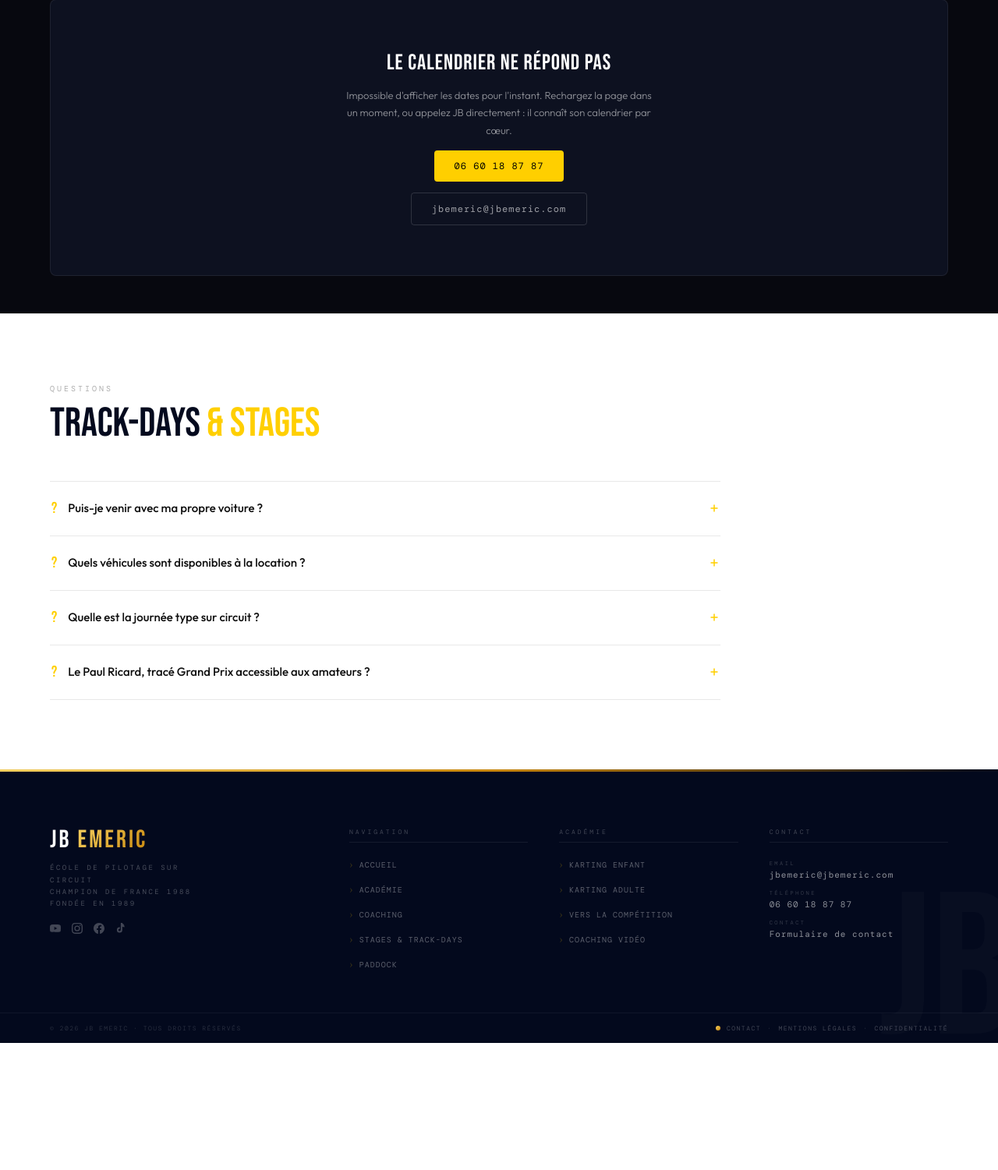
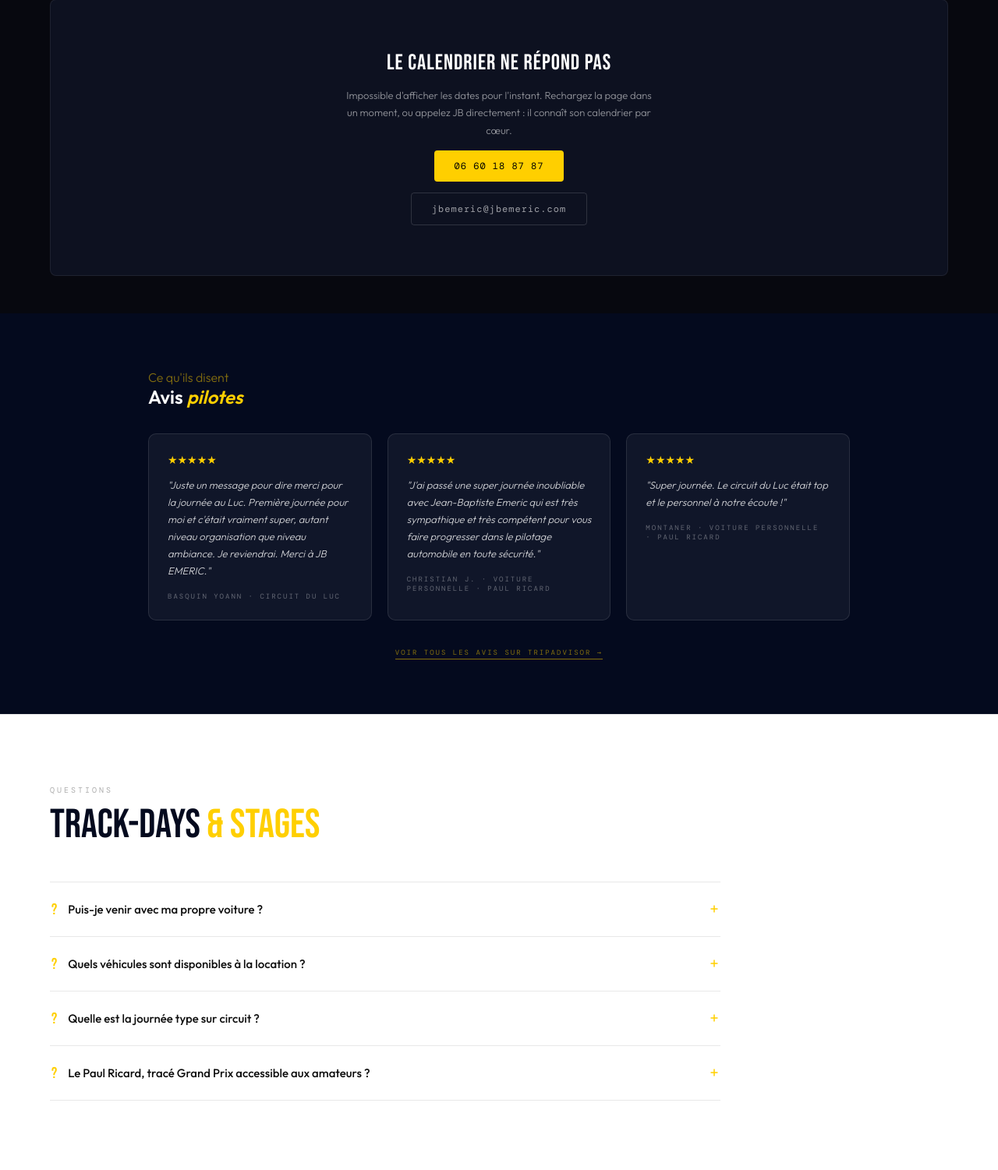
Before and after one commit to Yoemr/Jbemeric, a PHP site: page /evenements.html in a window 1280 px wide. Shown: the part 1198-2699 px from the top of the page at 78% size. Before the commit the page ends 2536 px from the top, so only its background shows below. Run offline with PHP 8.4, Linux system fonts and the light colour scheme; some libraries are stand-ins or nearby versions.

Commit message:
feat(avis): TripAdvisor devient un composant, sur le modele de la FAQ
Les avis vivaient en dur dans academie.html et coaching.html. Les memes
trois avis, deja divergents : l'ordre n'etait pas le meme d'une page a
l'autre.

Quatre pieces, une par nature de probleme. assets/css/avis.css tient la
forme, sortie de theme.css qui maigrit de 96 lignes. assets/js/avis.js
tient le tri par page et le rendu. La table avis tient le contenu.
assets/js/gestion-avis.js tient l'onglet ou JB le modifie.

Sept variables portent ce qui varie. Le fond sombre est le cas courant,
une page claire pose data-avis-fond="clair".

Un avis sans tag s'affiche partout, une question de FAQ sans tag nulle
part. C'est la seule divergence entre les deux composants, et elle est
voulue : un avis parle de JB neuf fois sur dix, le ranger sous une page
le cacherait des huit autres.

Le HTML garde ses avis, pour une raison de plus que la FAQ : un avis
rendu en JavaScript disparait de ce que lit un moteur de recherche, et
c'est justement la preuve sociale qu'on veut faire lire.

Le bloc arrive sur evenements.html, dont Yoan a decrit la structure.
evenement.html ne le recoit pas, sa structure n'a pas ete decidee.

Deux parcours, quatre controles negatifs tous concluants.

Co-Authored-By: Claude Opus 5 <noreply@anthropic.com>
Claude-Session: https://claude.ai/code/session_013p8KGTiBHP1JTEuXQASYyj

```diff
--- a/academie.html
+++ b/academie.html
@@ -8,6 +8,7 @@
   <link rel="stylesheet" href="assets/css/nav.css">
   <link rel="stylesheet" href="assets/css/snap.css">
   <link rel="stylesheet" href="assets/css/academie.css">
+  <link rel="stylesheet" href="assets/css/avis.css">
   <link rel="stylesheet" href="assets/css/faq.css">
 <title>Académie JB EMERIC · Formation Pilotage Karting & Voiture</title>
   <meta name="description" content="Karting enfant, karting adulte, accès à la compétition. Formation encadrée par Jean-Baptiste Emeric, Champion de France 1988. Brignoles, Cuges, Trets, Hyères, KIP.">
@@ -245,7 +246,7 @@
      d'ancrage est saute au defilement : il serait invisible. -->
 <div class="snap-section snap-fin">
 
-<div class="jbe-avis" id="avis">
+<div class="jbe-avis" id="avis" data-avis="academie">
   <div class="jbe-avis-in">
     <div class="rubrik">Ce qu'ils disent</div>
     <h2 class="sh">Avis <em>pilotes</em></h2>
@@ -313,6 +314,7 @@
 
 <div id="footer-root"></div>
 
+<script src="assets/js/avis.js"></script>
 <script src="assets/js/faq.js"></script>
 <script src="assets/js/site-data.js"></script>
 <script src="assets/js/videos.js"></script>
--- a/admin/gestion.html
+++ b/admin/gestion.html
@@ -47,6 +47,7 @@
 <!-- Un onglet par fonction. L'ordre ici est l'ordre à l'écran. -->
 <script src="assets/js/gestion-evenements.js"></script>
 <script src="assets/js/gestion-faq.js"></script>
+<script src="assets/js/gestion-avis.js"></script>
 
 <script type="module">
   // ── Le garde ────────────────────────────────────────────────────────────
--- /dev/null
+++ b/assets/css/avis.css
@@ -0,0 +1,119 @@
+/* avis.css : le bloc d'avis du site, écrit une seule fois.
+   ══════════════════════════════════════════════════════════════════════════
+
+   ── Le principe ──────────────────────────────────────────────────────────
+   Mot de Yoan, 9 août 2026 : « header, menu, body, trip advisor, faq, footer.
+   Hormis le texte du header rien n'a besoin d'être codé. Le fonctionnement
+   est le même partout donc un seul code suffit, mais le contenu varie et
+   s'adapte en fonction de la page. Parfois la couleur de fond varie pour bien
+   se marier avec la page. »
+
+   Même régime que faq.css, à côté : ce fichier tient la forme, la base tient
+   le contenu, l'attribut tient la couleur.
+
+   ── Ce qui varie, et rien d'autre ────────────────────────────────────────
+   Sept variables. Le fond sombre est le cas courant, hérité du site : une
+   page qui le veut ne déclare rien. Une page claire pose un attribut :
+
+     <div class="jbe-avis" data-avis="coaching" data-avis-fond="clair">
+
+   Une page qui aurait besoin d'une exception change une variable, pas une
+   règle.                                                                   */
+
+.jbe-avis {
+  --avis-fond:    var(--BN);
+  --avis-titre:   #ffffff;
+  --avis-carte:   rgba(255,255,255,.05);
+  --avis-filet:   rgba(255,255,255,.10);
+  --avis-texte:   rgba(255,255,255,.8);
+  --avis-source:  rgba(255,255,255,.35);
+  --avis-accent:  #FFCF00;
+  --avis-lien:    rgba(255,207,0,.6);
+
+  background: var(--avis-fond);
+  padding: clamp(40px,6vw,72px) clamp(20px,5vw,72px);
+}
+
+/* Le seul jeu de couleurs alternatif. Une page claire pose l'attribut et
+   n'écrit pas une ligne de CSS. */
+.jbe-avis[data-avis-fond="clair"] {
+  --avis-fond:    #fff;
+  --avis-titre:   #040a1e;
+  --avis-carte:   rgba(0,0,0,.03);
+  --avis-filet:   rgba(0,0,0,.09);
+  --avis-texte:   rgba(0,0,0,.66);
+  --avis-source:  rgba(0,0,0,.34);
+  /* Le jaune du site est illisible sur blanc. Le lien prend l'encre du
+     titre, c'est le seul endroit où le clair ne peut pas garder l'accent. */
+  --avis-lien:    rgba(4,10,30,.7);
+}
+
+.jbe-avis-in {
+  max-width: 900px;
+  margin: 0 auto;
+}
+
+/* ── L'en-tête ─────────────────────────────────────────────────────────── */
+.jbe-avis .rubrik { color: rgba(255,207,0,.5) }
+.jbe-avis .sh     { color: var(--avis-titre) }
+
+/* Le fond ne suit pas l'accent de page : sur l'Académie il vaut #0A3D91 et
+   le em deviendrait illisible sur le sombre. */
+.jbe-avis .sh em  { color: var(--avis-accent) }
+
+/* ── La liste ──────────────────────────────────────────────────────────── */
+.avis-list {
+  display: grid;
+  grid-template-columns: repeat(auto-fit, minmax(260px, 1fr));
+  gap: 20px;
+  margin-top: 32px;
+}
+
+.av {
+  background: var(--avis-carte);
+  border: 1px solid var(--avis-filet);
+  border-radius: 10px;
+  padding: 24px;
+}
+
+.av-note {
+  color: var(--avis-accent);
+  font-size: 14px;
+  margin-bottom: 12px;
+}
+
+.av-texte {
+  color: var(--avis-texte);
+  font-size: 13px;
+  line-height: 1.7;
+  margin: 0 0 16px;
+  font-style: italic;
+}
+
+.av-source {
+  font-family: 'DM Mono', monospace;
+  font-size: 9px;
+  letter-spacing: 2px;
+  text-transform: uppercase;
+  color: var(--avis-source);
+}
+
+/* ── Le lien TripAdvisor ───────────────────────────────────────────────── */
+.avis-lien {
+  text-align: center;
+  margin-top: 28px;
+}
+
+.avis-lien a {
+  font-family: 'DM Mono', monospace;
+  font-size: 9px;
+  letter-spacing: 2px;
+  text-transform: uppercase;
+  color: var(--avis-lien);
+  text-decoration: none;
+  border-bottom: 1px solid currentColor;
+  padding-bottom: 2px;
+  opacity: .85;
+}
+
+.avis-lien a:hover { opacity: 1 }
--- a/assets/css/theme.css
+++ b/assets/css/theme.css
@@ -177,100 +177,10 @@
 }
 
 /* ═══════════════════════════════════════════════════════
-   FAQ UNIVERSELLE : JB EMERIC
-   Fond blanc, accordion uniforme, toutes les pages
+   AVIS : voir assets/css/avis.css
+   Sorti d'ici le 9 août 2026, même régime que la FAQ.
+   Le bloc se paramètre par variables, il ne se recopie plus.
    ════════════════════════════════════════════════════ */
-
-/* ═══════════════════════════════════════════════════════
-   AVIS UNIVERSELS : JB EMERIC
-   Fond sombre, cartes en grille, toutes les pages.
-   Même régime que la FAQ juste au-dessus : le CSS est ici
-   et une seule fois, le texte des avis reste en HTML dans
-   chaque page. Un avis rendu en JavaScript disparaîtrait
-   de ce que lit un moteur de recherche, et c'est justement
-   la preuve sociale qu'on veut faire lire.
-   ════════════════════════════════════════════════════ */
-
-.jbe-avis {
-  background: var(--BN);
-  padding: clamp(40px,6vw,72px) clamp(20px,5vw,72px);
-}
-
-.jbe-avis-in {
-  max-width: 900px;
-  margin: 0 auto;
-}
-
-.jbe-avis .rubrik {
-  color: rgba(255,207,0,.5);
-}
-
-.jbe-avis .sh {
-  color: #fff;
-}
-
-/* Le fond est sombre quelle que soit la page, donc le em ne peut pas suivre
-   l'accent de page : sur l'Académie il vaut #0A3D91 et deviendrait illisible.
-   Même correctif que .jbe-faq .sh em juste au-dessus. */
-.jbe-avis .sh em {
-  color: var(--Y);
-}
-
-.avis-list {
-  display: grid;
-  grid-template-columns: repeat(auto-fit, minmax(260px, 1fr));
-  gap: 20px;
-  margin-top: 32px;
-}
-
-.av {
-  background: rgba(255,255,255,.05);
-  border: 1px solid rgba(255,255,255,.1);
-  border-radius: 10px;
-  padding: 24px;
-}
-
-.av-note {
-  color: var(--Y);
-  font-size: 14px;
-  margin-bottom: 12px;
-}
-
-.av-texte {
-  color: rgba(255,255,255,.8);
-  font-size: 13px;
-  line-height: 1.7;
-  margin: 0 0 16px;
-  font-style: italic;
-}
-
-.av-source {
-  font-family: 'DM Mono', monospace;
-  font-size: 9px;
-  letter-spacing: 2px;
-  text-transform: uppercase;
-  color: rgba(255,255,255,.35);
-}
-
-.avis-lien {
-  text-align: center;
-  margin-top: 28px;
-}
-
-.avis-lien a {
-  font-family: 'DM Mono', monospace;
-  font-size: 9px;
-  letter-spacing: 2px;
-  text-transform: uppercase;
-  color: rgba(255,207,0,.6);
-  text-decoration: none;
-  border-bottom: 1px solid rgba(255,207,0,.2);
-  padding-bottom: 2px;
-}
-
-.avis-lien a:hover {
-  color: var(--Y);
-}
 
 
 /* ─── CASSE PARAGRAPHES ──────────────────────────────────────────── */
--- /dev/null
+++ b/assets/js/avis.js
@@ -0,0 +1,109 @@
+// avis.js : les avis du site, écrits une seule fois.
+//
+// ── Le principe, demandé par Yoan le 9 août 2026 ────────────────────────────
+// « Header, menu, body, trip advisor, faq, footer. Hormis le texte du header
+// rien n'a besoin d'être codé. Le fonctionnement est le même partout donc un
+// seul code suffit, mais le contenu varie et s'adapte en fonction de la page. »
+//
+// C'est le jumeau de faq.js, à la lettre : même contrat, même filet, même
+// vocabulaire de tags. Les deux blocs posent le même problème, ils reçoivent
+// donc la même réponse plutôt que deux qui divergeront.
+//
+// ── Comment une page s'en sert ──────────────────────────────────────────────
+//     <div class="jbe-avis" data-avis="coaching">
+//       <div class="jbe-avis-in">
+//         <div class="rubrik">Ce qu'ils disent</div>
+//         <h2 class="sh">Avis <em>pilotes</em></h2>
+//         <div class="avis-list">
+//           ... les avis ecrits en dur restent ici ...
+//         </div>
+//         <div class="avis-lien"> ... </div>
+//       </div>
+//     </div>
+//
+// ── La différence avec la FAQ, et elle compte ───────────────────────────────
+// Un avis sans tag vaut pour tout le site, et c'est le cas courant : « JB est
+// compétent et sympathique » n'a aucune raison d'être rangé sous une page.
+// Un avis tagué s'ajoute aux avis généraux sur les pages qu'il nomme.
+//
+// Une question de FAQ sans tag ne s'affiche nulle part, parce qu'une question
+// est toujours la question de quelqu'un sur quelque chose. Les deux règles
+// sont opposées, et c'est voulu.
+//
+// ── Pourquoi le HTML garde ses avis ─────────────────────────────────────────
+// Deux raisons, une de plus que la FAQ. Le filet d'abord : si Supabase ne
+// répond pas, le visiteur lit les avis d'avant plutôt qu'un trou. Le
+// référencement ensuite : un avis rendu en JavaScript disparaît de ce que lit
+// un moteur de recherche, et la preuve sociale est justement ce qu'on veut
+// faire lire. Le HTML de la page reste donc la version que voit un robot.
+
+(function () {
+  var SB_URL = 'https://fyaybxamuabawerqzuud.supabase.co/rest/v1/'
+  var SB_KEY = 'sb_publishable_9XPoYkZmVACEtI6UfPRhYg_3RAfWXFD'
+
+  function ech(v) {
+    return String(v == null ? '' : v)
+      .replace(/&/g, '&amp;').replace(/</g, '&lt;').replace(/>/g, '&gt;')
+      .replace(/"/g, '&quot;')
+  }
+
+  // La note se rend en étoiles ici. JB saisit un chiffre de 1 à 5 dans la
+  // fenêtre de gestion, il n'a pas à coller cinq caractères à la main.
+  function etoiles(n) {
+    var k = Math.max(1, Math.min(5, parseInt(n, 10) || 5))
+    return new Array(k + 1).join('★')
+  }
+
+  function remplir(bloc, lignes) {
+    var liste = bloc.querySelector('.avis-list')
+    if (!liste) return
+    liste.innerHTML = lignes.map(function (a) {
+      return '<div class="av">' +
+        '<div class="av-note">' + etoiles(a.note) + '</div>' +
+        '<p class="av-texte">"' + ech(a.texte) + '"</p>' +
+        '<div class="av-source">' + ech(a.auteur) +
+          (a.contexte ? ' · ' + ech(a.contexte) : '') +
+        '</div>' +
+      '</div>'
+    }).join('')
+  }
+
+  // Le contrat est l'attribut, pas la classe : une page recopiée porterait le
+  // même nom de conteneur sans que personne ait à tenir une liste de noms.
+  var blocs = document.querySelectorAll('[data-avis]')
+  if (!blocs.length) return
+
+  var tags = []
+  var parTag = {}
+  for (var j = 0; j < blocs.length; j++) {
+    var t = blocs[j].getAttribute('data-avis') || ''
+    if (!parTag[t]) { parTag[t] = []; tags.push(t) }
+    parTag[t].push(blocs[j])
+  }
+
+  // Une seule requête pour toute la page, et le tri des tags se fait ici.
+  //
+  // La FAQ, elle, filtre côté serveur avec « tags=ov.{...} ». Le besoin n'est
+  // pas le même : ici il faut « les avis sans tag, PLUS ceux qui nomment cette
+  // page », soit deux conditions à combiner. PostgREST sait le faire, mais
+  // avec des accolades imbriquées dans un « or=() » que ce poste ne peut pas
+  // éprouver contre la vraie base. Le tri tient en trois lignes dans la page
+  // et il est éprouvé par un parcours : c'est le choix sûr.
+  //
+  // Si la table dépassait un jour la centaine d'avis, il faudra revenir ici.
+  fetch(SB_URL + 'avis?visible=eq.true&order=ordre.asc&select=auteur,contexte,texte,note,tags,ordre',
+        { headers: { apikey: SB_KEY, Authorization: 'Bearer ' + SB_KEY } })
+    .then(function (r) { if (!r.ok) throw new Error('HTTP ' + r.status); return r.json() })
+    .then(function (lignes) {
+      if (!lignes || !lignes.length) return          // le filet reste en place
+      for (var t in parTag) {
+        var pour = lignes.filter(function (a) {
+          var ses = a.tags || []
+          return !ses.length || ses.indexOf(t) !== -1
+        })
+        if (!pour.length) continue                   // idem, bloc par bloc
+        for (var k = 0; k < parTag[t].length; k++) remplir(parTag[t][k], pour)
+      }
+    })
+    .catch(function () { /* le HTML de la page fait office de filet */ })
+})()
--- a/evenements.html
+++ b/evenements.html
@@ -7,6 +7,7 @@
   <link rel="stylesheet" href="assets/css/theme.css">
   <link rel="stylesheet" href="assets/css/nav.css">
   <link rel="stylesheet" href="assets/css/track.css">
+  <link rel="stylesheet" href="assets/css/avis.css">
   <link rel="stylesheet" href="assets/css/faq.css">
 <title>Où sera JB · Calendrier des journées circuit 2026 · JB EMERIC</title>
   <meta name="description" content="Les prochaines journées circuit encadrées par Jean-Baptiste Emeric. Chaque date a sa page : le circuit, ce qui se passe, et comment s'inscrire.">
@@ -240,6 +241,41 @@
   </div>
 </div>
 
+<!-- ═══ AVIS ═════════════════════════════════════════════ -->
+<div class="jbe-avis" id="avis" data-avis="evenements">
+  <div class="jbe-avis-in">
+    <div class="rubrik">Ce qu'ils disent</div>
+    <h2 class="sh">Avis <em>pilotes</em></h2>
+
+    <div class="avis-list">
+
+      <div class="av">
+        <div class="av-note">★★★★★</div>
+        <p class="av-texte">"Juste un message pour dire merci pour la journée au Luc. Première journée pour moi et c'était vraiment super, autant niveau organisation que niveau ambiance. Je reviendrai. Merci à JB EMERIC."</p>
+        <div class="av-source">Basquin Yoann · Circuit du Luc</div>
+      </div>
+      <div class="av">
+        <div class="av-note">★★★★★</div>
+        <p class="av-texte">"J'ai passé une super journée inoubliable avec Jean-Baptiste Emeric qui est très sympathique et très compétent pour vous faire progresser dans le pilotage automobile en toute sécurité."</p>
+        <div class="av-source">Christian J. · Voiture personnelle · Paul Ricard</div>
+      </div>
+      <div class="av">
+        <div class="av-note">★★★★★</div>
+        <p class="av-texte">"Super journée. Le circuit du Luc était top et le personnel à notre écoute !"</p>
+        <div class="av-source">Montaner · Voiture personnelle · Paul Ricard</div>
+      </div>
+
+    </div>
+
+    <div class="avis-lien">
+      <a href="https://www.tripadvisor.fr/Attraction_Review-g488288-d12031338-Reviews-JB_EMERIC-Gemenos_Bouches_du_Rhone_Provence_Alpes_Cote_d_Azur.html"
+         target="_blank" rel="noopener">
+        Voir tous les avis sur TripAdvisor →
+      </a>
+    </div>
+  </div>
+</div>
+
 <!-- ═══ FAQ ══════════════════════════════════════════════ -->
 <section class="jbe-faq" data-faq="evenements">
   <div class="faq-tete">
@@ -268,6 +304,7 @@
 
 <div id="footer-root"></div>
 
+<script src="assets/js/avis.js"></script>
 <script src="assets/js/faq.js"></script>
 <script type="module" src="assets/js/live-editor.js"></script>
 
```
Also changed, not shown: assets/js/gestion-avis.js (added, +79 -0 lines), coaching.html (+7 -5 lines), docs/05-etat-des-lieux.md (+38 -0 lines), docs/06-decisions.md (+51 -0 lines), docs/07-acquis.md (+6 -0 lines), docs/08-plus-tard.md (+6 -1 lines), outil-dev/parcours.js (+78 -0 lines).
